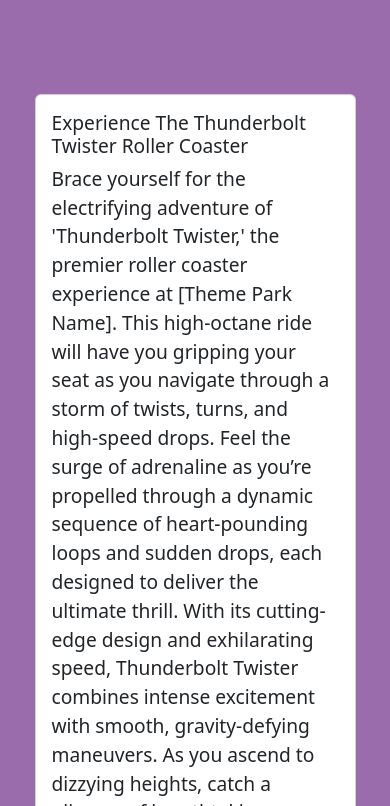
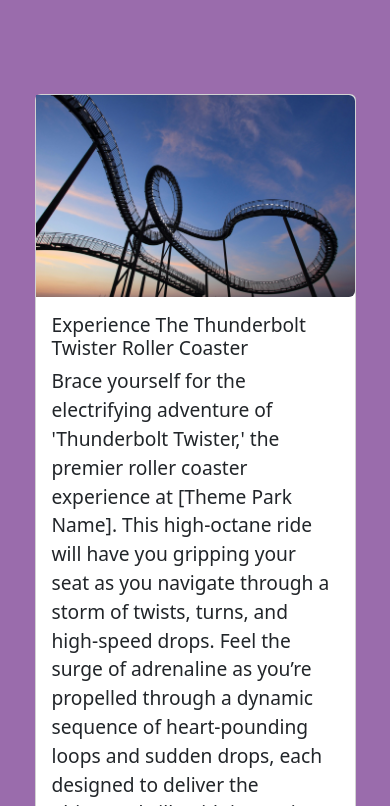
Before and after one commit to NilayKantharia/ParkEase, a React (Create React App) app in the folder Frontend/: page / in a window 390 px wide. Shown: the part 1998-2804 px from the top of the page. Built offline with nearby package versions, Linux system fonts and the light colour scheme.

Commit message:
minor changes

```diff
--- a/Frontend/src/Components/Card.css
+++ b/Frontend/src/Components/Card.css
@@ -12,3 +12,13 @@ font-size: larger;
     width: 100%;
     object-fit: cover;
 }
+
+
+@media (min-width: 575.98px) {
+    .card-body {
+      order: 2;
+    }
+    .explore-image {
+      order: 1;
+    }
+  }
--- a/Frontend/src/Components/Card2.jsx
+++ b/Frontend/src/Components/Card2.jsx
@@ -10,13 +10,13 @@ const Card2 = ({ image, title, text}) => {
       <div className="col-10 mx-auto">
         <div className="card mb-5 mt-5">
           <div className="row g-0">
-            <div className="col-md-8">
+            <div className="col-md-8 order-lg-1 order-sm-2 order-2" >
               <div className="card-body">
                 <h5 className="card-title">{title}</h5>
                 <p className="card-text">{text}</p>
               </div>
             </div>
-            <div className="col-md-4">
+            <div className="col-md-4 order-lg-2 order-sm-1 order-1">
               <img src={image} className="img-fluid rounded-end explore-image" alt="..." />
             </div>
           </div>
--- a/Frontend/src/Components/Home.css
+++ b/Frontend/src/Components/Home.css
@@ -8,6 +8,7 @@ body {
 
 html {
   scrollbar-width: thin;
+  scrollbar-color: darkgrey grey;
 }
 
 .home-container {
```
